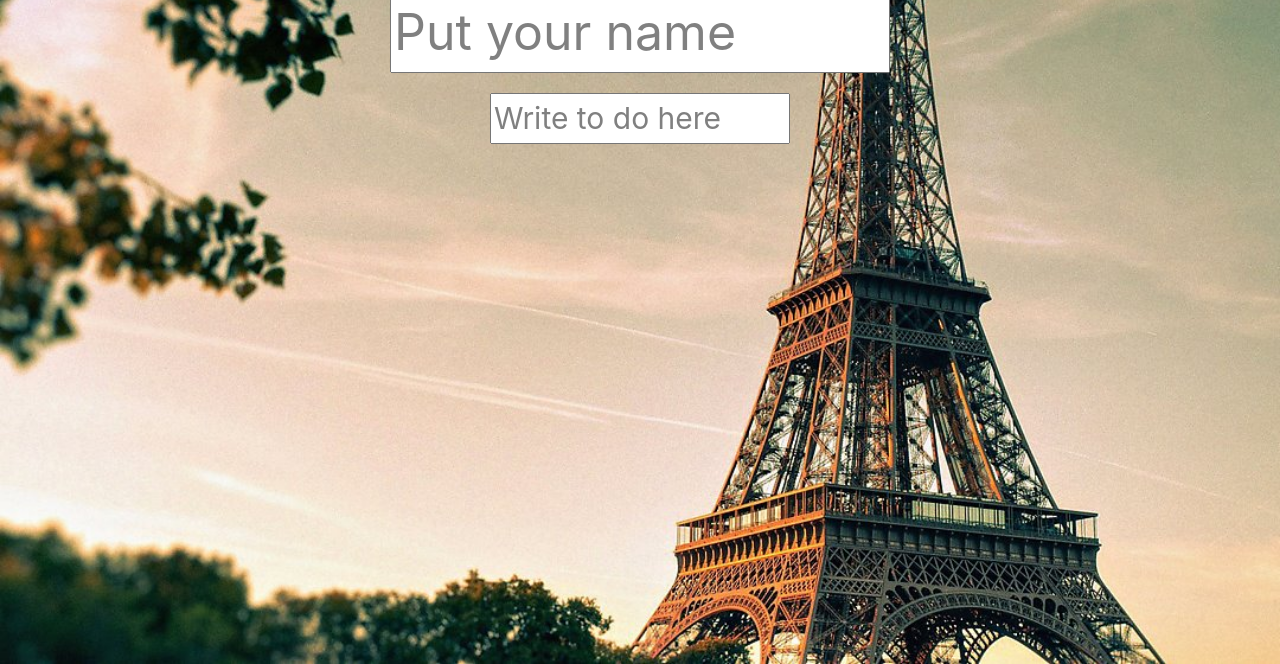
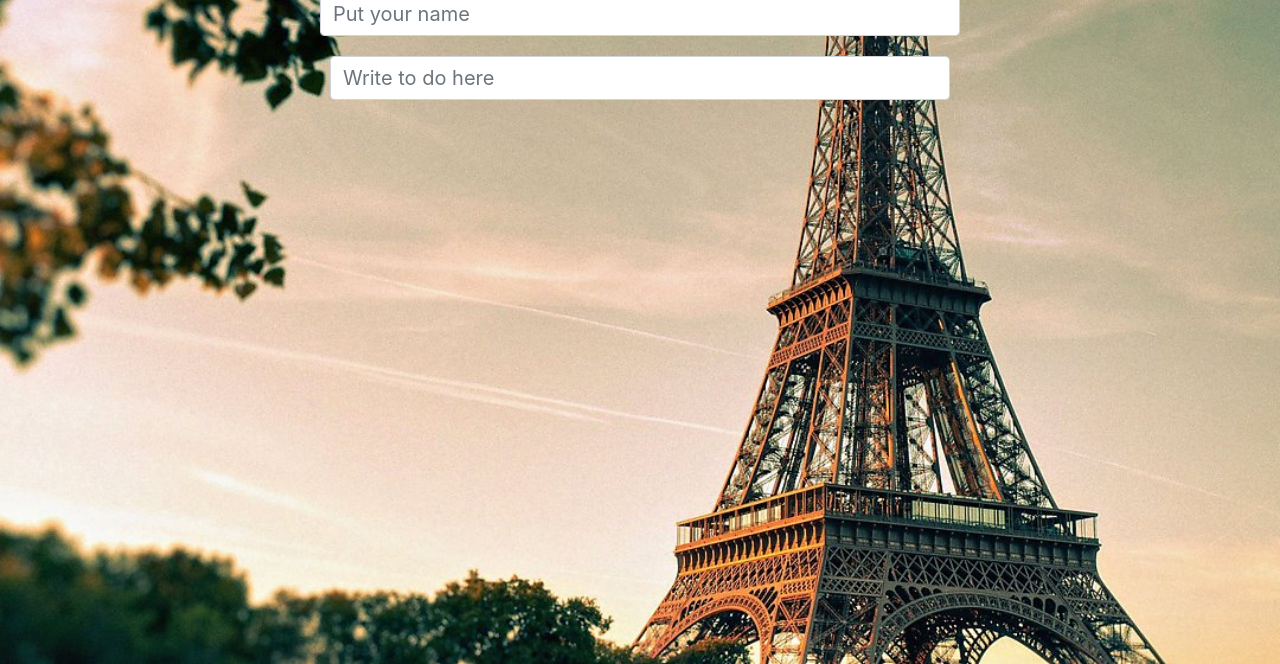
Before and after one commit to Chamy619/TodoList-site, a plain HTML site: page index.html in a window 1280 px wide. Shown: the part 136-800 px from the top of the page. Drawn offline with nearby package versions, Linux system fonts and the light colour scheme.

Commit message:
4th version
input 디자인 변경

```diff
--- a/index.html
+++ b/index.html
@@ -20,13 +20,13 @@
 
     <div id="name_box">
         <form method="get">
-            <input class="name" id="name" onkeydown="Name.setName(id);" type="text" name="name" placeholder="Put your name">
+            <input class="form-control" id="name" onkeydown="Name.setName(id);" type="text" name="name" placeholder="Put your name">
         </form>
     </div>
 
     <div id="list_box">
         <form method="get">
-            <input class="list" id="list" onkeydown="List.setList(id)" type="text" name="list" onkeydown="List.enterKey()"placeholder="Write to do here">
+            <input class="form-control" id="list" onkeydown="List.setList(id)" type="text" name="list" onkeydown="List.enterKey()"placeholder="Write to do here">
         </form>
         <div id="list-group" class="list-group">
 
--- a/style.css
+++ b/style.css
@@ -26,10 +26,7 @@ div {
 #list_box {
     margin : 20px;
 }
-.list {
-    width:300px;
-    font-size : 30px;
-}
+
 h2 {
     font-size : 60px;
     color : lightblue;
@@ -45,3 +42,11 @@ li {
 .list-group-item-action {
     background-color : rgb(255, 255, 255, 0.1);
 }
+.form-control {
+    width : 50%;
+    display : inline;
+    font-size : 20px;
+}
+#name_box {
+    text-align : center;
+}
```
